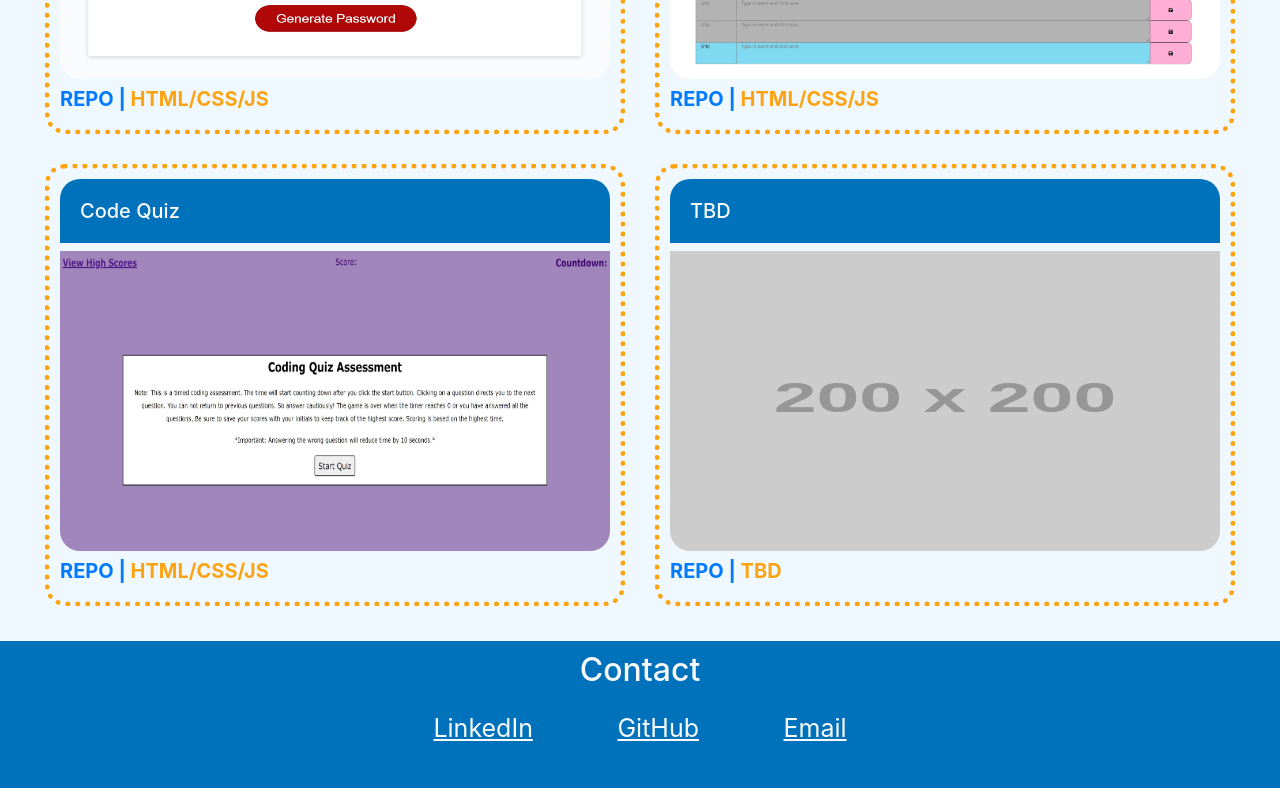
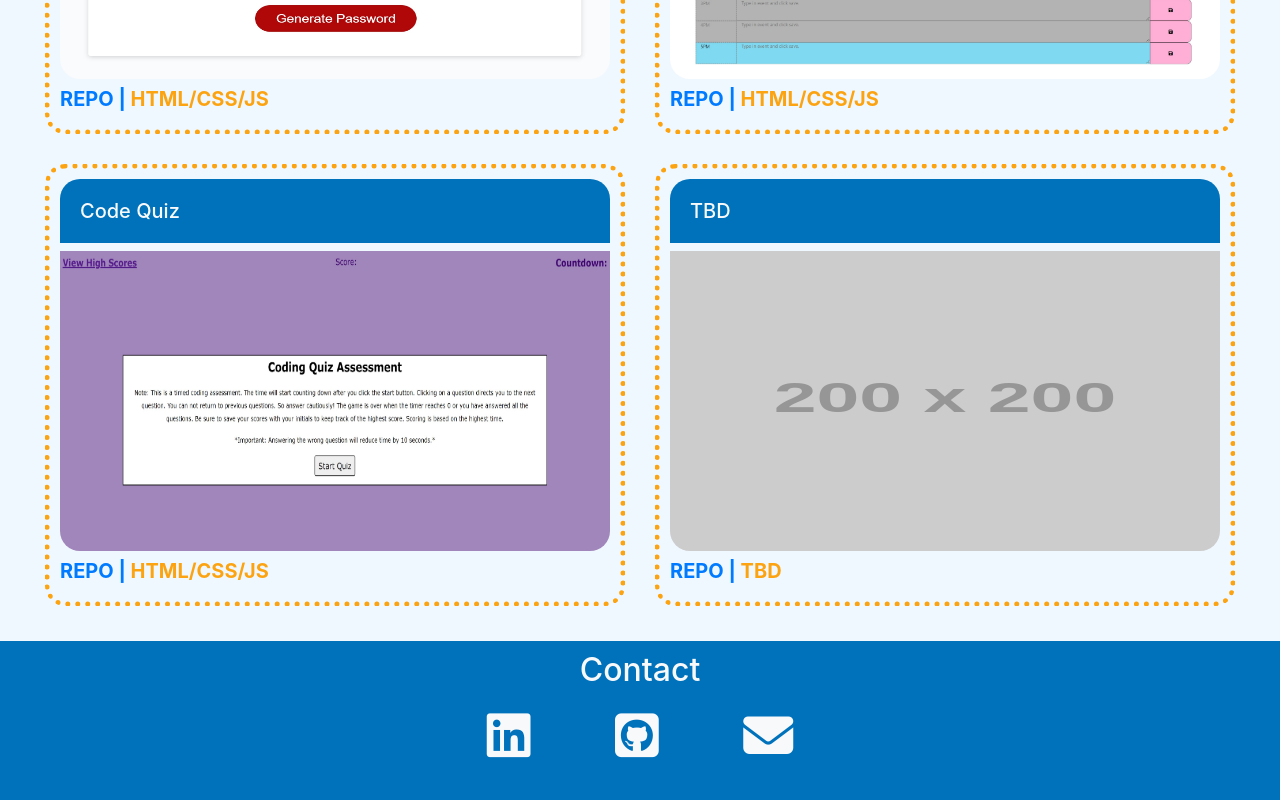
Before and after one commit to inna-arabejo/creative-portfolio, a plain HTML site: page index.html in a window 1280 px wide. Shown: the part 1508-2308 px from the top of the page. Drawn offline with nearby package versions, Linux system fonts and the light colour scheme; placeholder pictures from the web are drawn by us.

Commit message:
Added fontawesome icons for contact section.

```diff
--- a/Assets/css/style.css
+++ b/Assets/css/style.css
@@ -195,14 +195,13 @@ footer h2 {
   padding-top: 10px;
 }
 
-#contact > a li{
+#contact > a i{
   display: inline-block;
   margin: 0;
   padding: 40px;
   padding-top: 5px;
   color: var(--light);
-  font-size: 25px;
-  text-decoration: underline;
+  font-size: 50px;
 }
 
 
--- a/index.html
+++ b/index.html
@@ -124,13 +124,15 @@
       <h2>Contact</h2>
       <p>
         <ul id="contact">
-          <a href="https://www.linkedin.com/in/inna-arabejo-449699171/"><li>LinkedIn</li></a>
-          <a href="https://github.com/inna-arabejo"><li>GitHub</li></a>
-          <a href="mailto:iarabejo3@gmail.com?subject="><li>Email</li></a>
+          <a href="https://www.linkedin.com/in/inna-arabejo-449699171/"><i class="fa-brands fa-linkedin"></i></a>
+          <a href="https://github.com/inna-arabejo"><i class="fa-brands fa-github-square"></i></a>
+          <a href="mailto:iarabejo3@gmail.com?subject="><i class="fa-solid fa-envelope"></i></a>
         </ul>
       </p>
     </footer>
 
+    <!-- Fontawesome kit -->
+    <script src="https://kit.fontawesome.com/c2cdfae132.js" crossorigin="anonymous"></script>
     <script src="https://cdn.jsdelivr.net/npm/jquery@3.5.1/dist/jquery.slim.min.js" integrity="sha384-DfXdz2htPH0lsSSs5nCTpuj/zy4C+OGpamoFVy38MVBnE+IbbVYUew+OrCXaRkfj" crossorigin="anonymous"></script>
     <script src="https://cdn.jsdelivr.net/npm/bootstrap@4.6.1/dist/js/bootstrap.bundle.min.js" integrity="sha384-fQybjgWLrvvRgtW6bFlB7jaZrFsaBXjsOMm/tB9LTS58ONXgqbR9W8oWht/amnpF" crossorigin="anonymous"></script>
 
```
